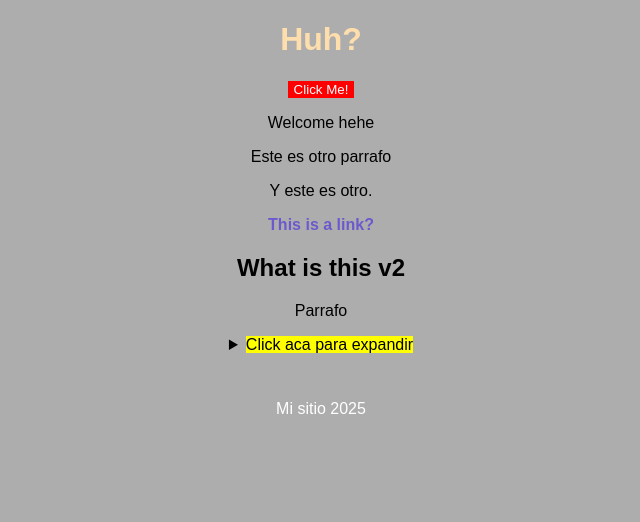
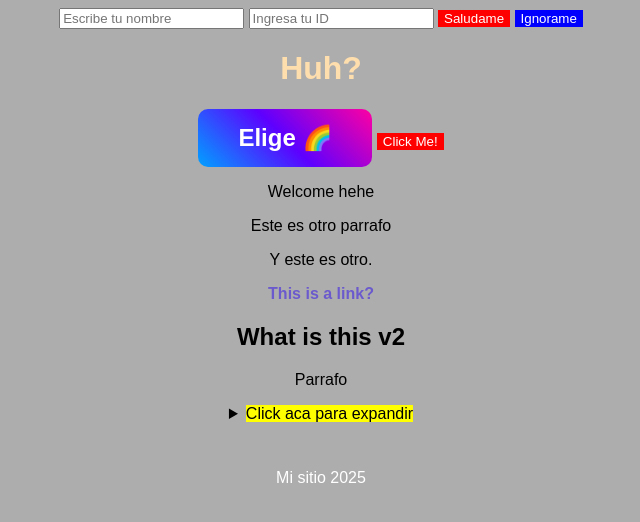
Before and after one commit to WichoFlores27/BankPage, a website: page site1.html in a window 1280 px wide. Shown: the whole page, without its empty margins (319-959 px from the left). Drawn offline with Linux system fonts and the light colour scheme.

Commit message:
Web Piloto v1 (Botones)

```diff
--- a/estilo.css
+++ b/estilo.css
@@ -27,3 +27,22 @@ button {
 button:hover {
     background-color: darkred;
 }
+.Ignorar:hover {
+    background-color: violet;
+}
+.Ignorar {
+    background-color: blue;
+}
+#Smooth {
+    font-size: 24px;
+    padding: 15px 40px;
+    border:none;
+    border-radius: 10px;
+    background:linear-gradient(45deg, #090979, #fdbb2d, #fc466b, #fd1d1d, #94bbe9);
+    color: white;
+    font-weight: bold;
+    transition: 0.3s;
+}
+#Smooth:hover {
+    filter: brightness(1.2);
+}
--- a/index.js
+++ b/index.js
@@ -6,3 +6,28 @@ function changeText() {
     let heading = document.querySelector('h1');
     heading.textContent = ':0';
 }
+function saludar() {
+    let nombre = document.getElementById('nameInput').value;
+    let saludotext = document.getElementById('saludo');
+
+    if (nombre) {
+        saludotext.textContent = 'Hola, ' + nombre + '!';
+    } else {
+        saludotext.textContent = 'Hola, Extraño!';
+    }
+
+}
+let button= document.getElementById('Smooth');
+let hue = 0;
+
+function animatedRainbow() {
+    hue += 2;
+    button.style.background =`linear-gradient(45deg,
+    hsl(${hue}, 100%, 50%),
+    hsl(${hue + 60}, 100%, 50%),
+    hsl(${hue + 120}, 100%, 50%))`;
+
+    setTimeout(animatedRainbow, 50);
+}
+animatedRainbow();
+console.log(document.getElementById('Smooth'));
--- a/site1.html
+++ b/site1.html
@@ -6,11 +6,17 @@
     <meta http-equiv="X-UA-Compatible" content="ie=edge">
     <title>Am I Invisible?</title>
     <link rel="stylesheet" href="estilo.css">
-    <script src="index.js"></script>
+
 </head>
 <body>
+    <input type="text" id="nameInput" name="userName" placeholder="Escribe tu nombre">
+    <input type="tel" id="IdInput" name="userId" placeholder="Ingresa tu ID">
+    <button onClick = "saludar()">Saludame</button>
+    <button class="Ignorar" onclick="saludar()">Ignorame</button>
+    <p id="saludo"></p>
      <div>
          <h1>Huh?</h1>
+         <button id="Smooth">Elige 🌈</button>
          <button onClick = "changeText()">Click Me!</button>
          <p>Welcome hehe</p>
          <p>Este es otro parrafo</p>
@@ -29,5 +35,6 @@
      <footer>
          <p>Mi sitio 2025</p>
      </footer>
+<script src="index.js"></script>
 </body>
 </html>
```
